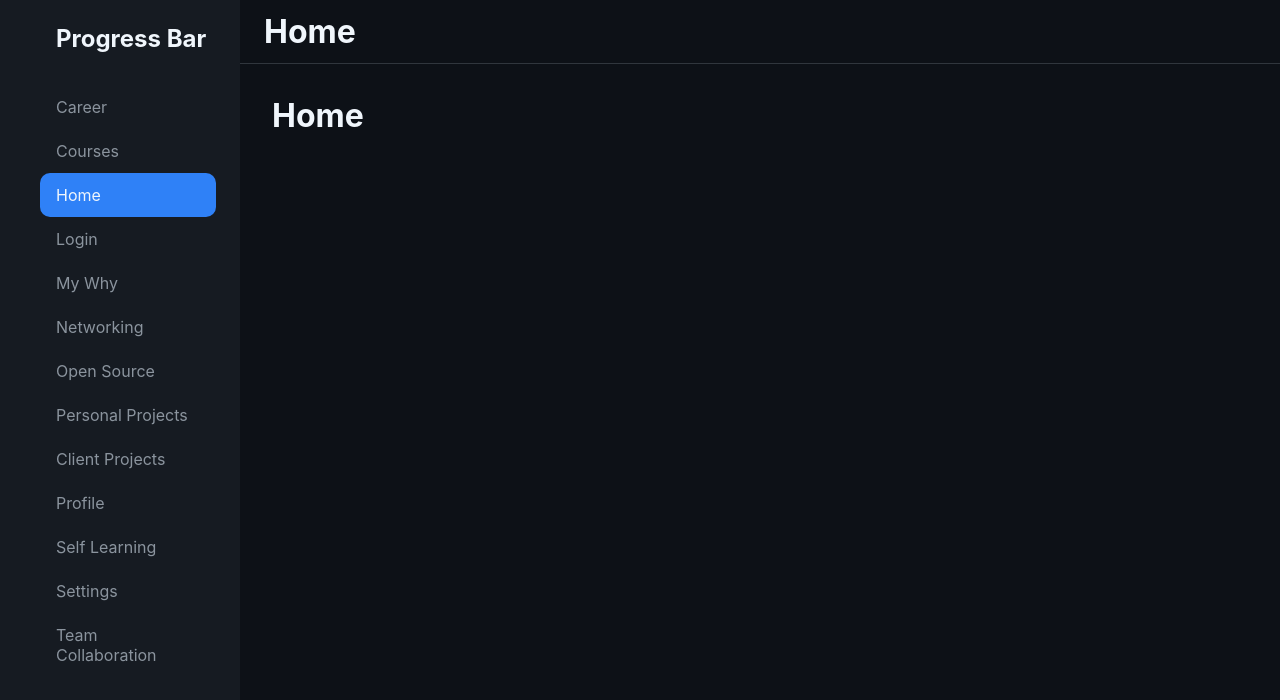
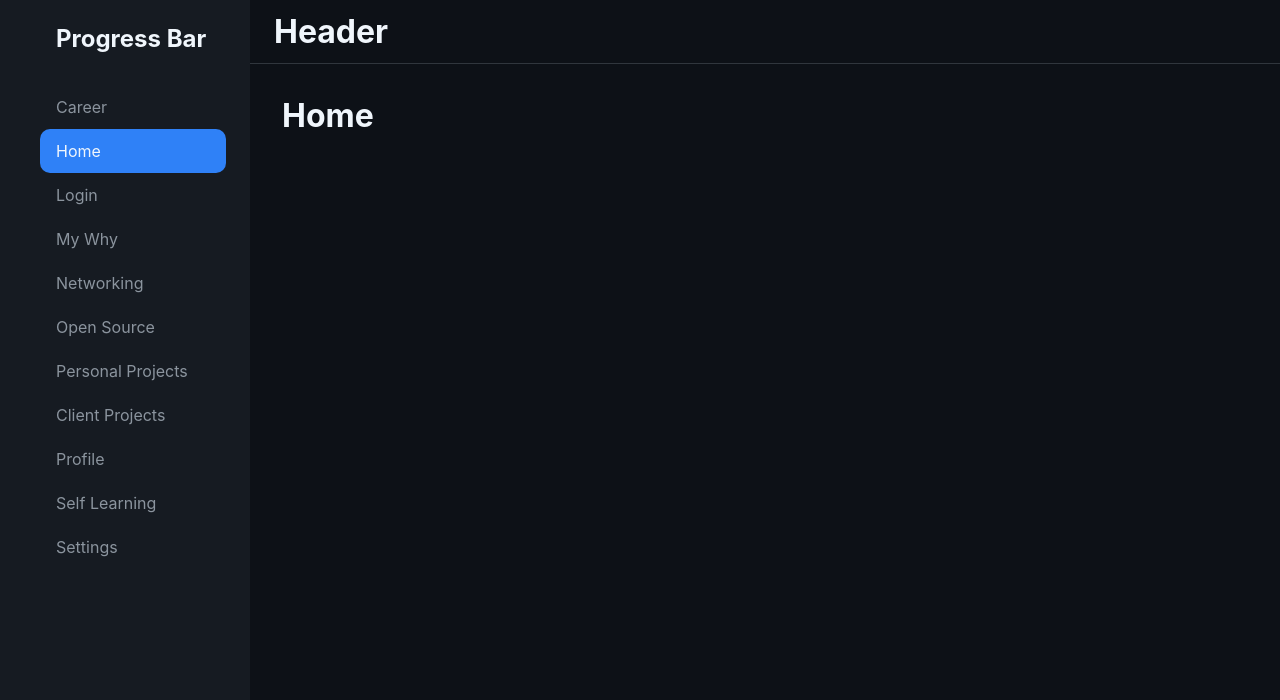
Before and after one commit to LawObare/Progress-Bar, a React app in the folder frontend/: page /home in a window 1280 px wide. Shown: the top 700 px of the page. Built offline with nearby package versions, Linux system fonts and the light colour scheme; the HTML template or start-up script is replaced by a standard one.

Commit message:
Chore: Ui design defined in ui.md

```diff
--- a/frontend/src/App.jsx
+++ b/frontend/src/App.jsx
@@ -6,7 +6,6 @@ import {
  } from "react-router-dom";
 
 import Career from "./pages/Career";
-import Courses from "./pages/Courses";
 import DashboardLayout from "./layouts/DashboardLayout";
 import Home from "./pages/Home";
 import Login from "./pages/Login";
@@ -18,7 +17,6 @@ import ClientProjects from "./pages/ClientProjects";
 import Profile from "./pages/Profile";
 import SelfLearning from "./pages/SelfLearning";
 import Settings from "./pages/Settings";
-import TeamCollaboration from "./pages/TeamCollaboration";
 
 function App() {
   return (
@@ -33,7 +31,6 @@ function App() {
           <Route element={<DashboardLayout />}>
             <Route path="/home" element={<Home />} />
             <Route path="/career" element={<Career />} />
-            <Route path="/courses" element={<Courses />} />
             <Route path="/my-why" element={<MyWhy />} />
             <Route path="/networking" element={<Networking />} />
             <Route path="/opensource" element={<OpenSource />} />
@@ -42,7 +39,6 @@ function App() {
             <Route path="/profile" element={<Profile />} />
             <Route path="/selflearning" element={<SelfLearning />} />
             <Route path="/settings" element={<Settings />} />
-            <Route path="/teamcollaboration" element={<TeamCollaboration />} />
           </Route>
         </Routes>
       </BrowserRouter>
--- a/frontend/src/components/Header.jsx
+++ b/frontend/src/components/Header.jsx
@@ -3,7 +3,7 @@ import "../styles/header.css";
 function Header() {
     return (
         <header className="Header">
-            <h1>Home</h1>
+            <h1>Header</h1>
         </header>
     );
 }
--- a/frontend/src/data/navigation.js
+++ b/frontend/src/data/navigation.js
@@ -2,10 +2,6 @@ const navigation = [
     {
         label: "Career",
         path: "/career",
-    },
-    {
-        label: "Courses",
-        path: "/courses",
     },
     {
         label: "Home",
@@ -47,10 +43,6 @@ const navigation = [
         label: "Settings",
         path: "/settings",
     },
-    {
-        label: "Team Collaboration",
-        path: "/teamcollaboration",
-    },
 ];
 
 export default navigation;
--- a/frontend/src/index.css
+++ b/frontend/src/index.css
@@ -23,7 +23,7 @@
 
   /* Layout */
 
-  --sidebar-width: 240px;
+  --sidebar-width: 250px;
   --header-height: 64px;
 
   /* Spacing */
--- a/frontend/src/pages/Courses.jsx
+++ /dev/null
@@ -1,11 +0,0 @@
-function Courses() {
-    return (
-        <>
-            <main>
-                <h1>Courses</h1>
-            </main>
-        </>
-    );
-}
-
-export default Courses;
--- a/frontend/src/pages/Home.jsx
+++ b/frontend/src/pages/Home.jsx
@@ -1,10 +1,10 @@
+import "../styles/home.css";
+
 function Home() {
     return (
-        <>
-            <main>
-                <h1>Home</h1>
-            </main>
-        </>
+        <div className="Home">
+            <h1>Home</h1>
+        </div>
     );
 }
 
--- a/frontend/src/pages/TeamCollaboration.jsx
+++ /dev/null
@@ -1,10 +0,0 @@
-function TeamCollaboration() {
-    return (
-        <>
-            <main>
-                <h1>Team Collaboration</h1>
-            </main>
-        </>
-    );
-}
-export default TeamCollaboration;
--- a/frontend/src/styles/sidebar.css
+++ b/frontend/src/styles/sidebar.css
@@ -7,6 +7,11 @@
   color: var(--text);
 
   padding: 24px;
+
+  position: sticky;
+  top: 0;
+  height: 100vh;
+  overflow-y: auto;
 }
 
 .Sidebar-logo {
```
Also changed, not shown: frontend/src/styles/home.css (added), 2 other files (tests, documents, lock files or other folders).
